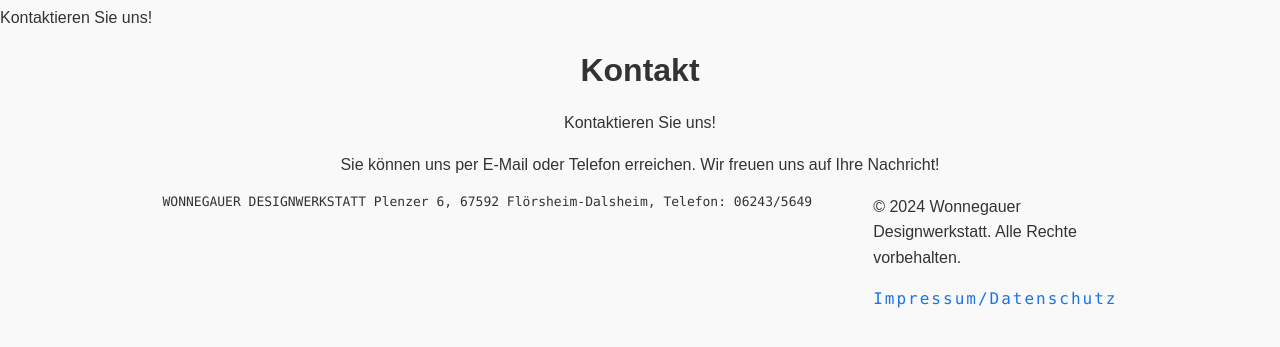
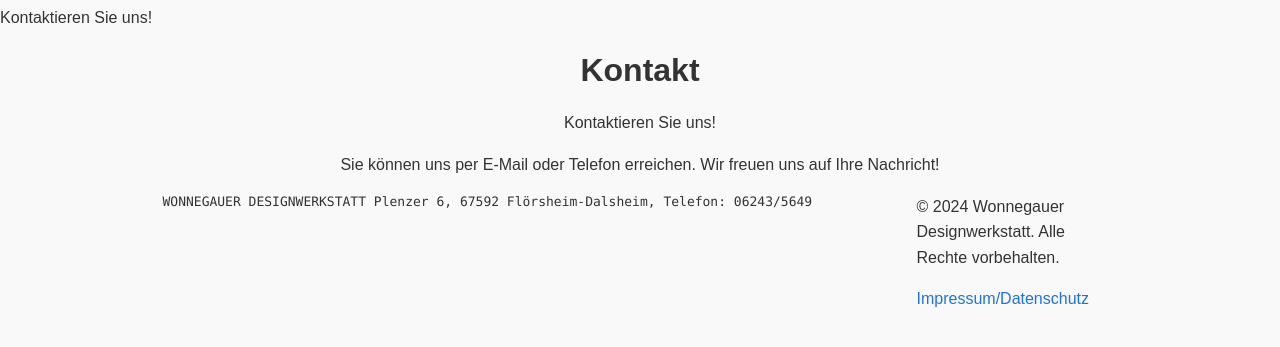
Before and after one commit to Michaelninder/Wonnegauer-Designwerkstatt.de, a PHP site: page /contact.php in a window 1280 px wide. Shown: the part 254-601 px from the top of the page. Run offline with PHP 8.4, Linux system fonts and the light colour scheme.

Commit message:
Update footer.php

```diff
--- a/assets/php/footer.php
+++ b/assets/php/footer.php
@@ -5,9 +5,8 @@
       <tr>
         <td width="754" valign="top"><font face="Consolas" size="2">WONNEGAUER DESIGNWERKSTATT Plenzer 6, 67592 Flörsheim-Dalsheim, Telefon: 06243/5649</font></td>
         <td valign="top">
-          <p>&copy; <?php echo date("Y"); ?> Wonnegauer Designwerkstatt. Alle Rechte vorbehalten.</p>
-          <p align="right"><font face="Consolas">
-            <a href="impressum.php" style="text-decoration: none; letter-spacing: 2px">Impressum/Datenschutz</a>
+        <p>&copy; 2024 Wonnegauer Designwerkstatt. Alle Rechte vorbehalten.</p>
+        <p><a href="impressum.php">Impressum/Datenschutz</a></p>
           </font></p>
         </td>
       </tr>
```
